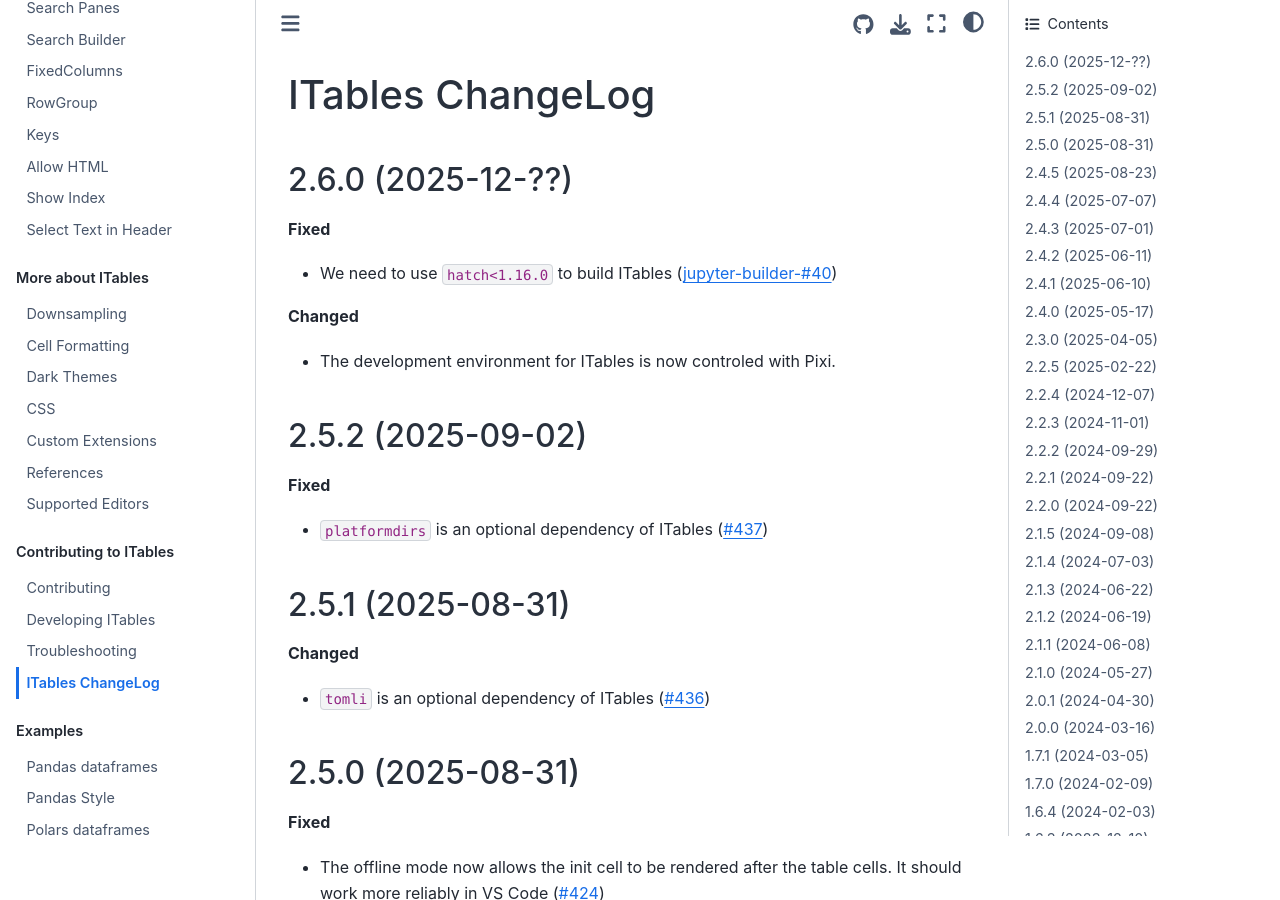
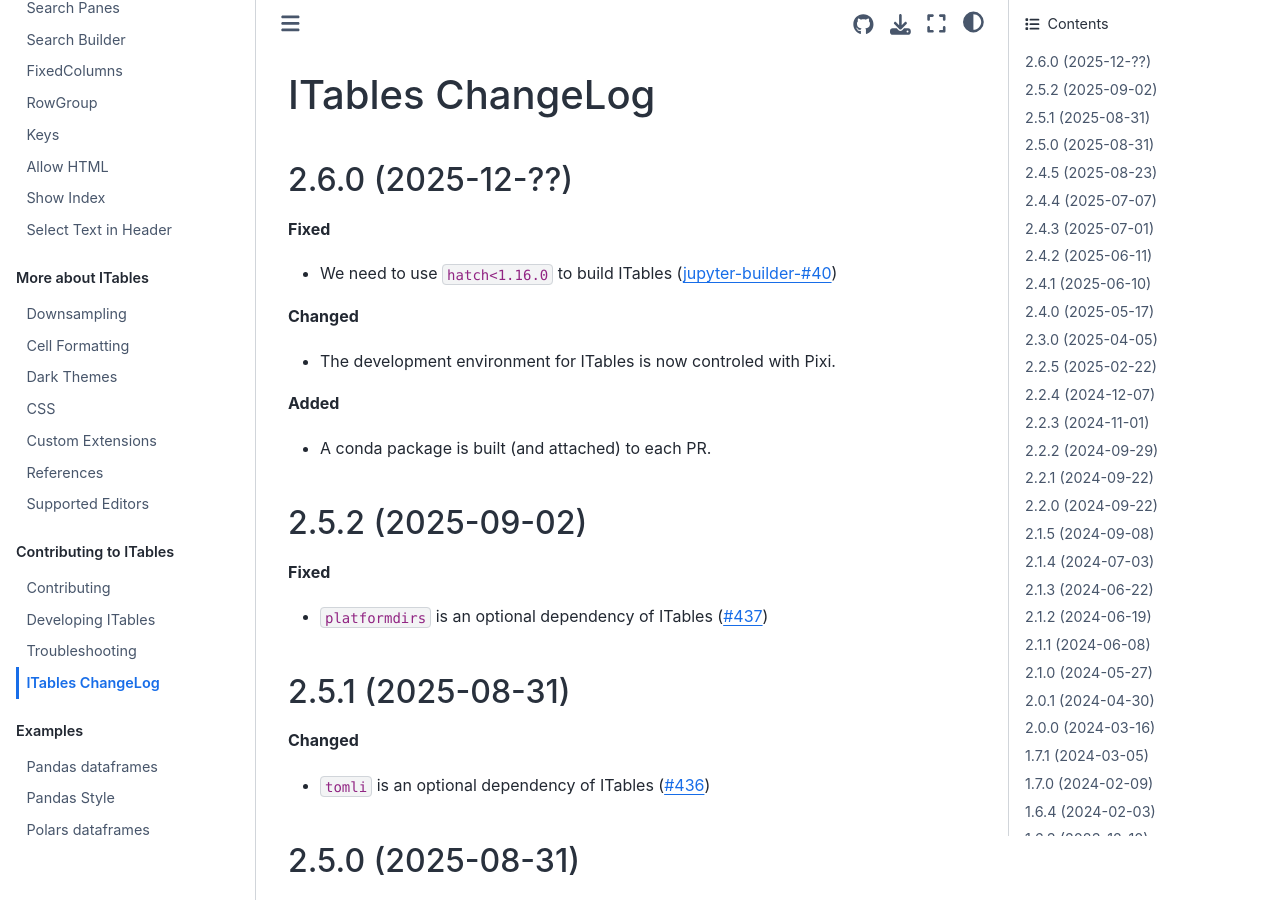
Before and after one commit to mwouts/itables, a Jupyter Book: the page built from docs/changelog.md, in a window 1280 px wide and 900 px high. Built offline with Jupyter Book 1.0.4 settings and Sphinx 7.4.7 and the Sphinx Book theme 1.1.4, drawn with Linux system fonts in a browser that asks for light colours.

Commit message:
Build a conda package on PRs (#438)

```diff
--- a/docs/changelog.md
+++ b/docs/changelog.md
@@ -9,6 +9,9 @@ ITables ChangeLog
 
 **Changed**
 - The development environment for ITables is now controled with Pixi.
+
+**Added**
+- A conda package is built (and attached) to each PR.
 
 
 2.5.2 (2025-09-02)
```
Also changed, not shown: .pre-commit-config.yaml, 3 other files.
